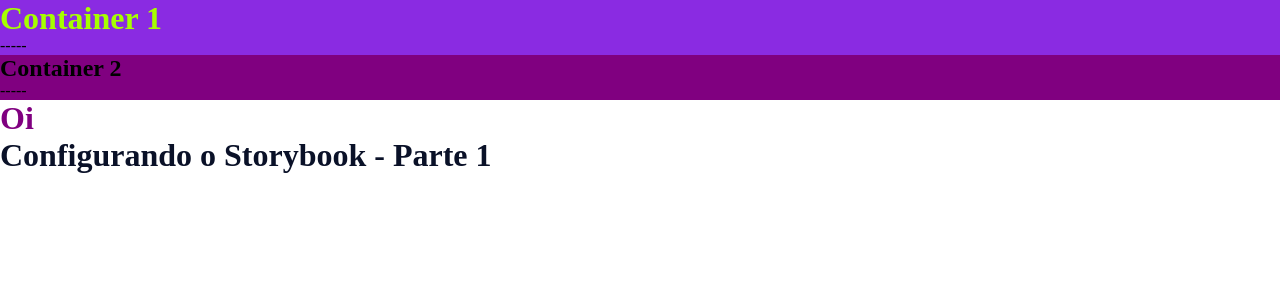
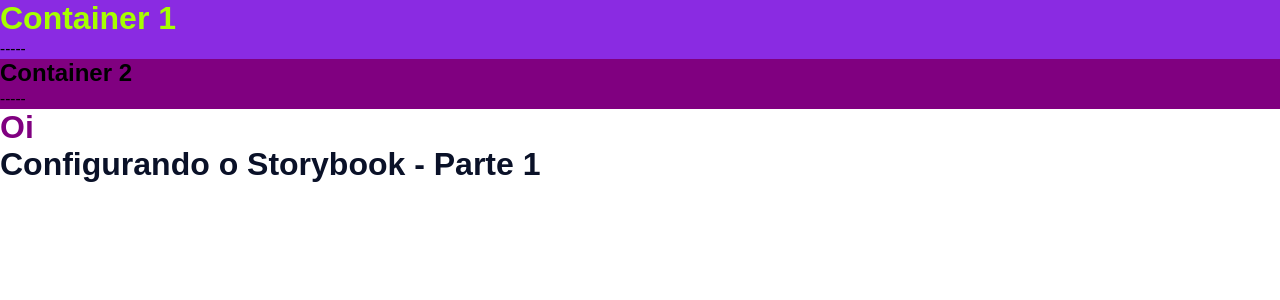
Before and after one commit to kleitonalbuquerque/frontend-strapi-react, a React (Create React App) app: page / in a window 1280 px wide. Shown: the top 300 px of the page. Built offline with nearby package versions, Linux system fonts and the light colour scheme.

Commit message:
Configurando as fontes

```diff
--- a/src/styles/global-styles.js
+++ b/src/styles/global-styles.js
@@ -1,9 +1,15 @@
 import { createGlobalStyle, css } from "styled-components";
 
 export const GlobalStyles = createGlobalStyle`
+    @import url('https://fonts.googleapis.com/css2?family=Montserrat:ital,wght@0,900;1,900&family=Open+Sans:ital,wght@0,400;0,700;1,400;1,700&display=swap');
+
     * {
         margin: 0;
         padding: 0;
+    }
+
+    html {
+        font-size: 62.5%;
     }
 
     body {
@@ -11,5 +17,11 @@
         /* ${({ theme }) => css`
           background: ${theme.colors.mainBg};
         `} */
+        font-size: 1.6rem;
+        font-family: ${({ theme }) => theme.font.family.default};
+    }
+
+    h1 {
+        font-family: ${({ theme }) => theme.font.family.secondary};
     }
 `;
--- a/src/styles/theme.js
+++ b/src/styles/theme.js
@@ -5,9 +5,11 @@
     white: "#FFF",
     mediumGray: "#DDD",
   },
-  fonts: {
-    default: "'Open Sans', sans-serif",
-    secondary: "'Montserrat', sans-serif",
+  font: {
+    family: {
+      default: "'Open Sans', sans-serif",
+      secondary: "'Montserrat', sans-serif",
+    },
   },
   sizes: {},
 };
```
